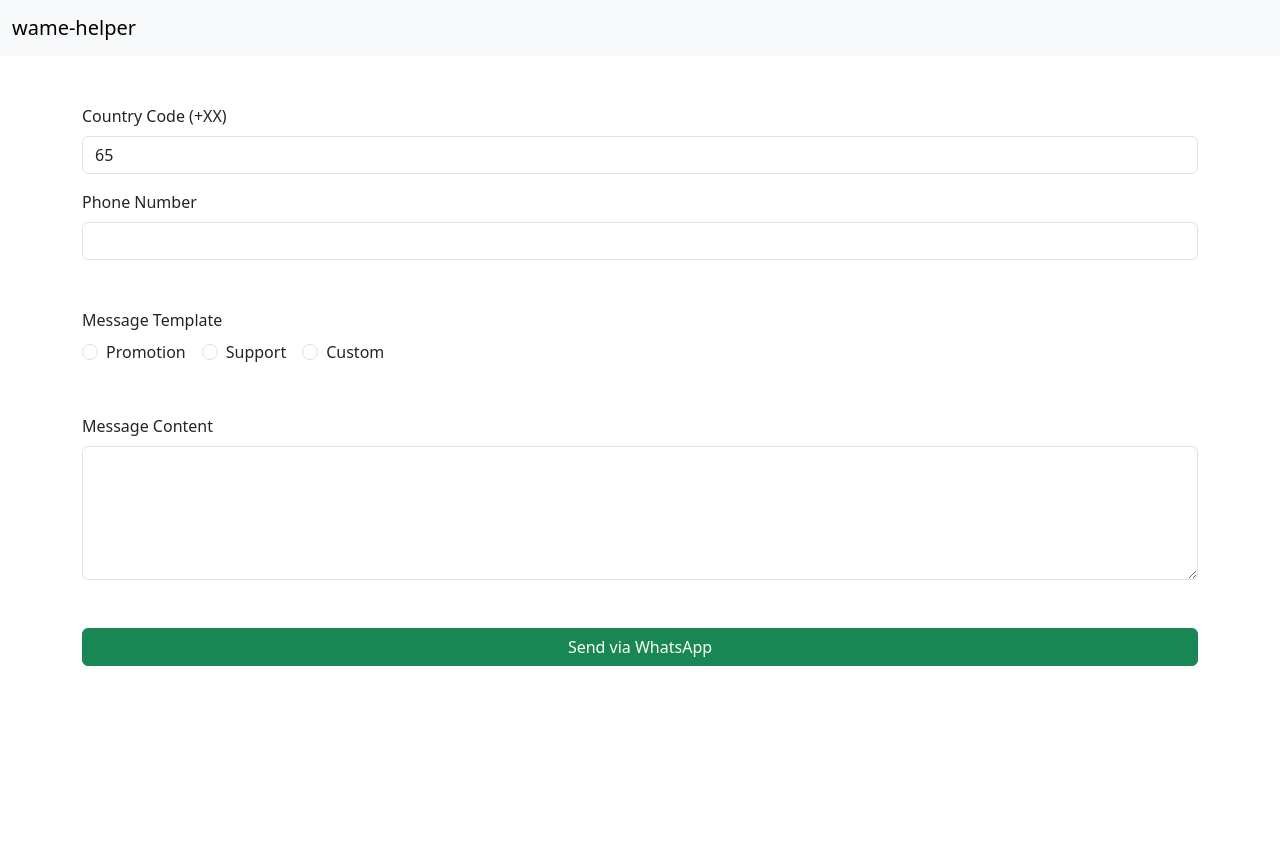
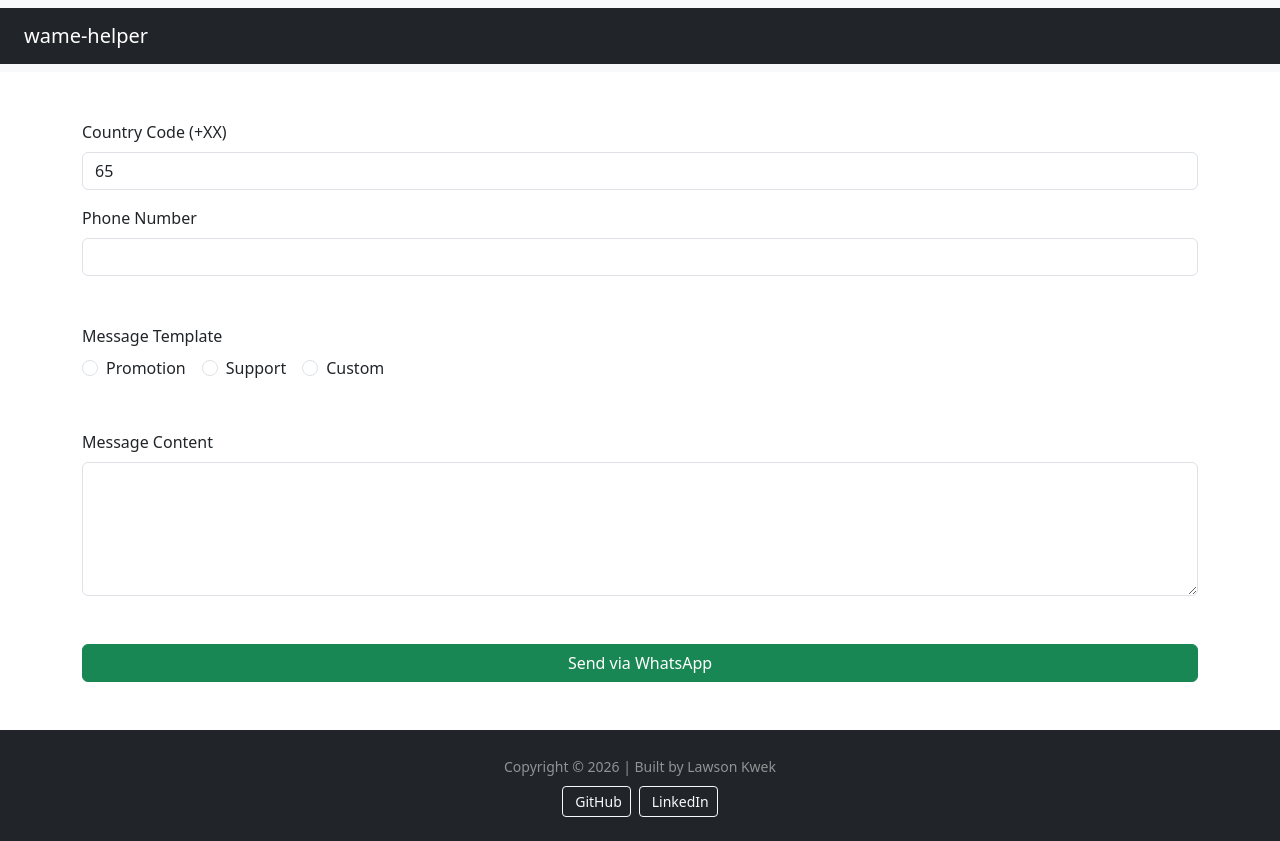
Before and after one commit to lkas96/wame-helper, a React (Vite) app in the folder wame-helper/: page / in a window 1280 px wide. Before the commit the page ends 800 px from the top, so only its background shows below. Built offline with nearby package versions, Linux system fonts and the light colour scheme.

Commit message:
Added footer, updated navbar to match

```diff
--- a/wame-helper/src/App.tsx
+++ b/wame-helper/src/App.tsx
@@ -2,12 +2,41 @@ import NavBar from './NavBar.tsx'
 import Body from './Body.tsx'
 
 function App() {
+  return (
+    // Wrap everything in the flex container
+    <div className="d-flex flex-column min-vh-100">
+      <NavBar />
 
-  return (
-    <>
-    <NavBar></NavBar>
-    <Body></Body>
-    </>
+      <main className="flex-grow-1">
+        <Body />
+      </main>
+
+      <footer className="py-4 bg-dark text-white-50 mt-5">
+        <div className="container text-center">
+          <small>
+            Copyright &copy; {new Date().getFullYear()} | Built by Lawson Kwek
+          </small>
+          <div className="mt-2">
+            <a
+              href="https://github.com/lkas96/wame-helper"
+              target="_blank"
+              rel="noreferrer"
+              className="btn btn-outline-light btn-sm me-2"
+            >
+              <i className="bi bi-github me-1"></i> GitHub
+            </a>
+            <a
+              href="https://www.linkedin.com/in/lawson-kwek-7ab874165/"
+              target="_blank"
+              rel="noreferrer"
+              className="btn btn-outline-light btn-sm"
+            >
+              <i className="bi bi-linkedin me-1"></i> LinkedIn
+            </a>
+          </div>
+        </div>
+      </footer>
+    </div>
   )
 }
 
--- a/wame-helper/src/Body.tsx
+++ b/wame-helper/src/Body.tsx
@@ -64,7 +64,7 @@ const Body = () => {
   };
 
   return (
-    <div className="container mt-5">
+    <div className="container mt-5 ">
       {/* BOOTSTRAP RED WARNING BOX */}
       {error && (
         <div className="alert alert-danger alert-dismissible fade show" role="alert">
--- a/wame-helper/src/NavBar.tsx
+++ b/wame-helper/src/NavBar.tsx
@@ -1,8 +1,8 @@
 const NavBar = () => {
   return (
     <nav className="navbar bg-body-tertiary">
-      <div className="container-fluid">
-        <a className="navbar-brand" href="#">
+      <div className="container-fluid bg-dark px-4 py-2">
+        <a className="navbar-brand text-white" href="#">
           {/* <img
             src="/docs/5.3/assets/brand/bootstrap-logo.svg"
             alt="Logo"
```
